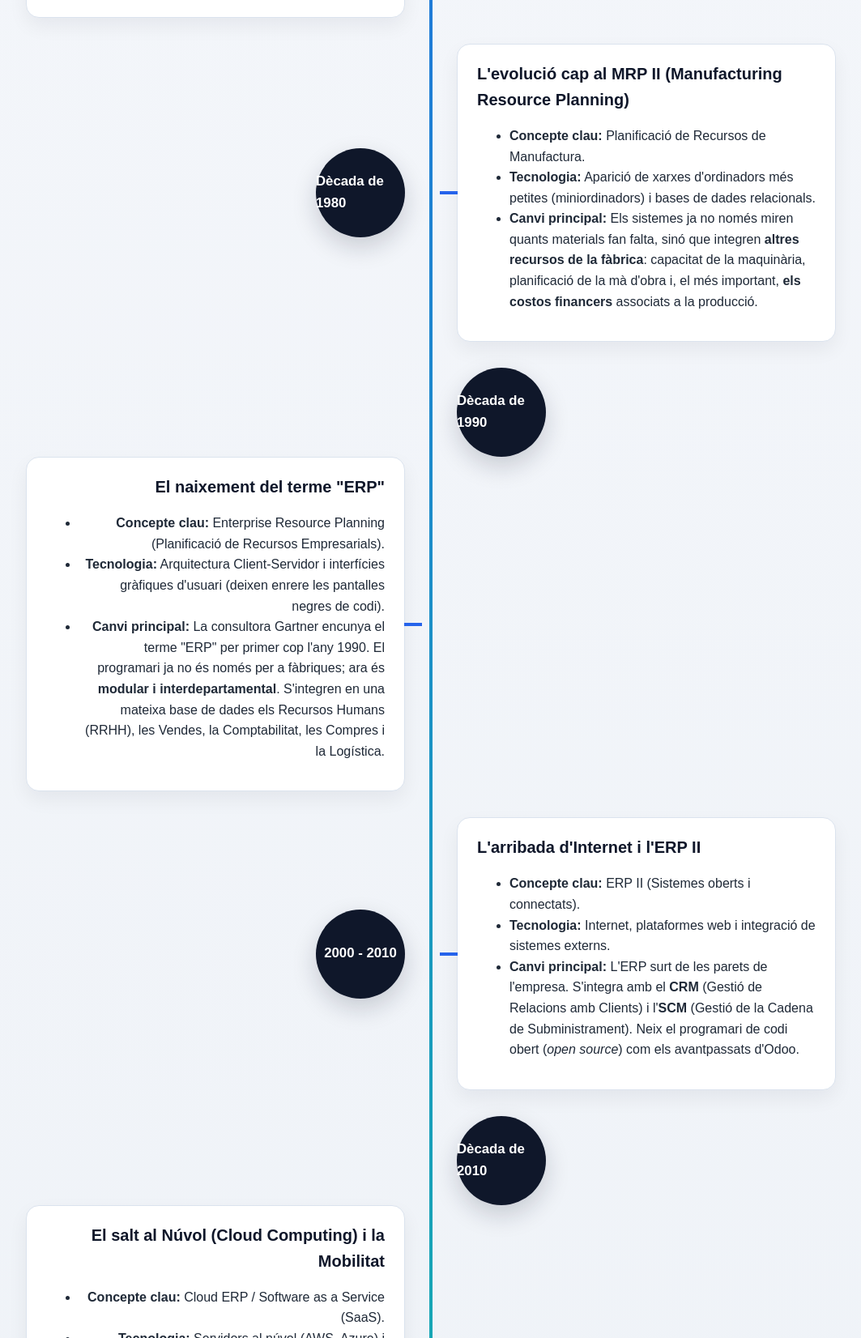
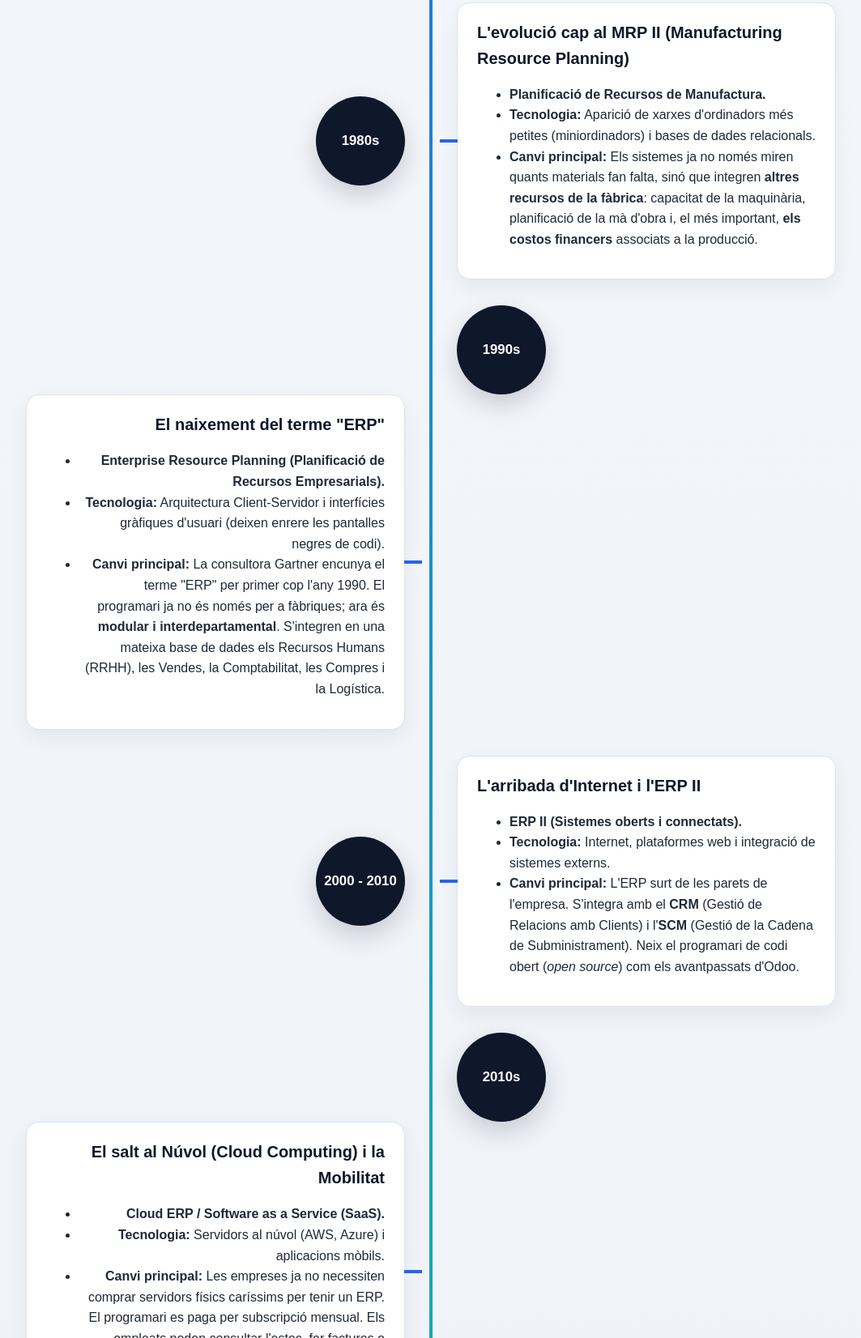
Before and after one commit to TomasBusquetsFrigola/EvulucioERPs, a plain HTML site: page index.html in a window 1280 px wide. Shown: the part 1148-2800 px from the top of the page at 81% size, without its empty margins (108-1171 px from the left). Drawn offline with Linux system fonts and the light colour scheme.

Commit message:
Practica feta

```diff
--- a/index.html
+++ b/index.html
@@ -22,7 +22,7 @@
                 <div class="timeline-content">
                     <h2>L'era dels primers sistemes MRP (Material Requirements Planning)</h2>
                     <ul>
-                        <li><strong>Concepte clau:</strong> Planificació de Necessitats de Materials (MRP I).</li>
+                        <li><b>Planificació de Necessitats de Materials (MRP I).</b></li>
                         <li><strong>Tecnologia:</strong> Grans ordinadors centrals (<em>mainframes</em>) molt costosos i
                             amb capacitat de càlcul limitada. IBM va ser un dels grans impulsors.</li>
                         <li><strong>Canvi principal:</strong> Es passa del control d'inventari manual a la
@@ -38,7 +38,7 @@
                 <div class="timeline-content">
                     <h2>El naixement dels gegants (Fundació de SAP)</h2>
                     <ul>
-                        <li><strong>Concepte clau:</strong> Programari empresarial en temps real.</li>
+                        <li><b>Programari empresarial en temps real.</b></li>
                         <li><strong>Tecnologia:</strong> Sistemes orientats a processar dades de forma centralitzada.
                         </li>
                         <li><strong>Canvi principal:</strong> L'any <strong>1972</strong>, cinc antics enginyers d'IBM
@@ -50,11 +50,11 @@
             </article>
 
             <article class="timeline-item">
-                <div class="timeline-year">Dècada de 1980</div>
+                <div class="timeline-year">1980s</div>
                 <div class="timeline-content">
                     <h2>L'evolució cap al MRP II (Manufacturing Resource Planning)</h2>
                     <ul>
-                        <li><strong>Concepte clau:</strong> Planificació de Recursos de Manufactura.</li>
+                        <li> <b> Planificació de Recursos de Manufactura.</b></li>
                         <li><strong>Tecnologia:</strong> Aparició de xarxes d'ordinadors més petites (miniordinadors) i
                             bases de dades relacionals.</li>
                         <li><strong>Canvi principal:</strong> Els sistemes ja no només miren quants materials fan falta,
@@ -66,12 +66,12 @@
             </article>
 
             <article class="timeline-item">
-                <div class="timeline-year">Dècada de 1990</div>
+                <div class="timeline-year">1990s</div>
                 <div class="timeline-content">
                     <h2>El naixement del terme "ERP"</h2>
                     <ul>
-                        <li><strong>Concepte clau:</strong> Enterprise Resource Planning (Planificació de Recursos
-                            Empresarials).</li>
+                        <li><b>Enterprise Resource Planning (Planificació de Recursos
+                                Empresarials).</b></li>
                         <li><strong>Tecnologia:</strong> Arquitectura Client-Servidor i interfícies gràfiques d'usuari
                             (deixen enrere les pantalles negres de codi).</li>
                         <li><strong>Canvi principal:</strong> La consultora Gartner encunya el terme "ERP" per primer
@@ -87,7 +87,7 @@
                 <div class="timeline-content">
                     <h2>L'arribada d'Internet i l'ERP II</h2>
                     <ul>
-                        <li><strong>Concepte clau:</strong> ERP II (Sistemes oberts i connectats).</li>
+                        <li><b> ERP II (Sistemes oberts i connectats).</b></li>
                         <li><strong>Tecnologia:</strong> Internet, plataformes web i integració de sistemes externs.
                         </li>
                         <li><strong>Canvi principal:</strong> L'ERP surt de les parets de l'empresa. S'integra amb el
@@ -100,11 +100,11 @@
             </article>
 
             <article class="timeline-item">
-                <div class="timeline-year">Dècada de 2010</div>
+                <div class="timeline-year">2010s</div>
                 <div class="timeline-content">
                     <h2>El salt al Núvol (Cloud Computing) i la Mobilitat</h2>
                     <ul>
-                        <li><strong>Concepte clau:</strong> Cloud ERP / Software as a Service (SaaS).</li>
+                        <li><b> Cloud ERP / Software as a Service (SaaS).</b></li>
                         <li><strong>Tecnologia:</strong> Servidors al núvol (AWS, Azure) i aplicacions mòbils.</li>
                         <li><strong>Canvi principal:</strong> Les empreses ja no necessiten comprar servidors físics
                             caríssims per tenir un ERP. El programari es paga per subscripció mensual. Els empleats
@@ -115,11 +115,11 @@
             </article>
 
             <article class="timeline-item">
-                <div class="timeline-year">Actualitat (Anys 2020 - 2026)</div>
+                <div class="timeline-year">2020 - 2026</div>
                 <div class="timeline-content">
                     <h2>Els ERP Intel·ligents (iERP)</h2>
                     <ul>
-                        <li><strong>Concepte clau:</strong> Intel·ligència Artificial (IA) i automatització avançada.
+                        <li> <b>Intel·ligència Artificial (IA) i automatització avançada.</b>
                         </li>
                         <li><strong>Tecnologia:</strong> IA generativa, <em>Machine Learning</em>, Big Data i
                             automatització de processos (RPA).</li>
```
